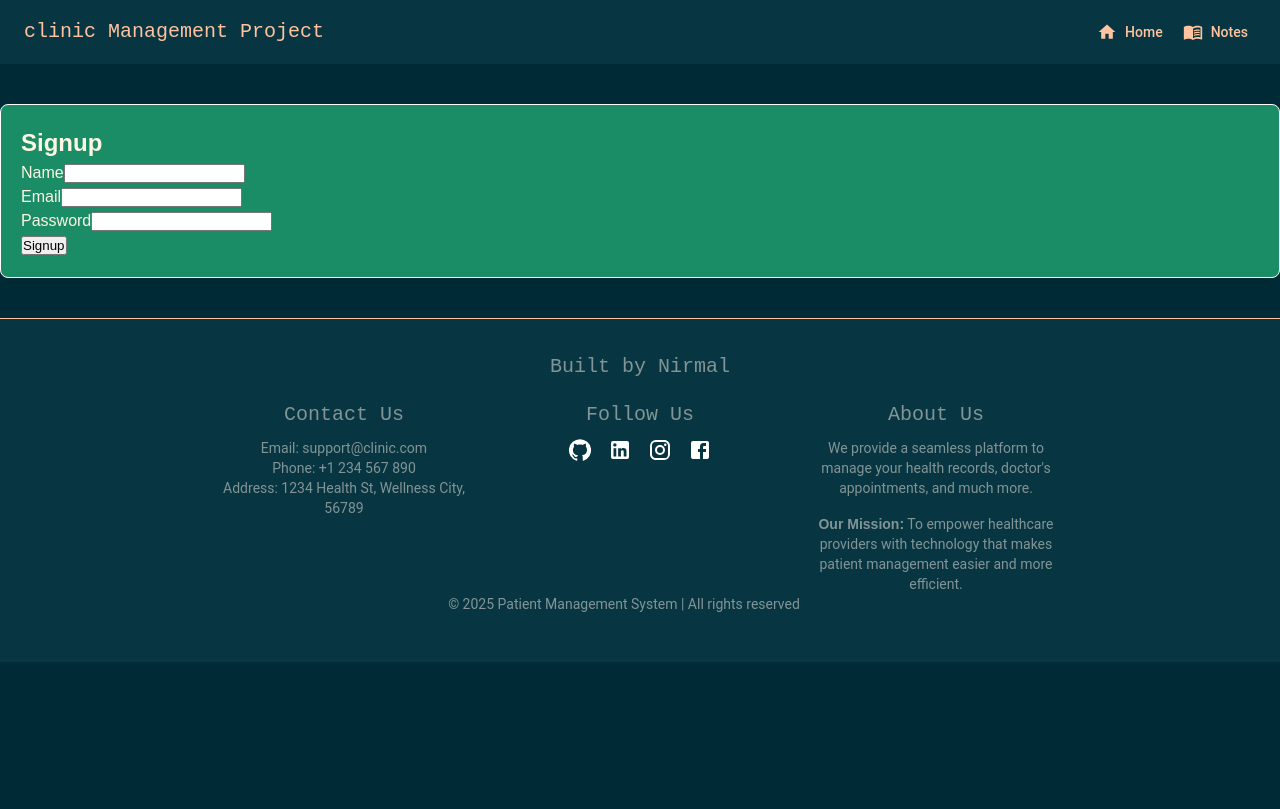
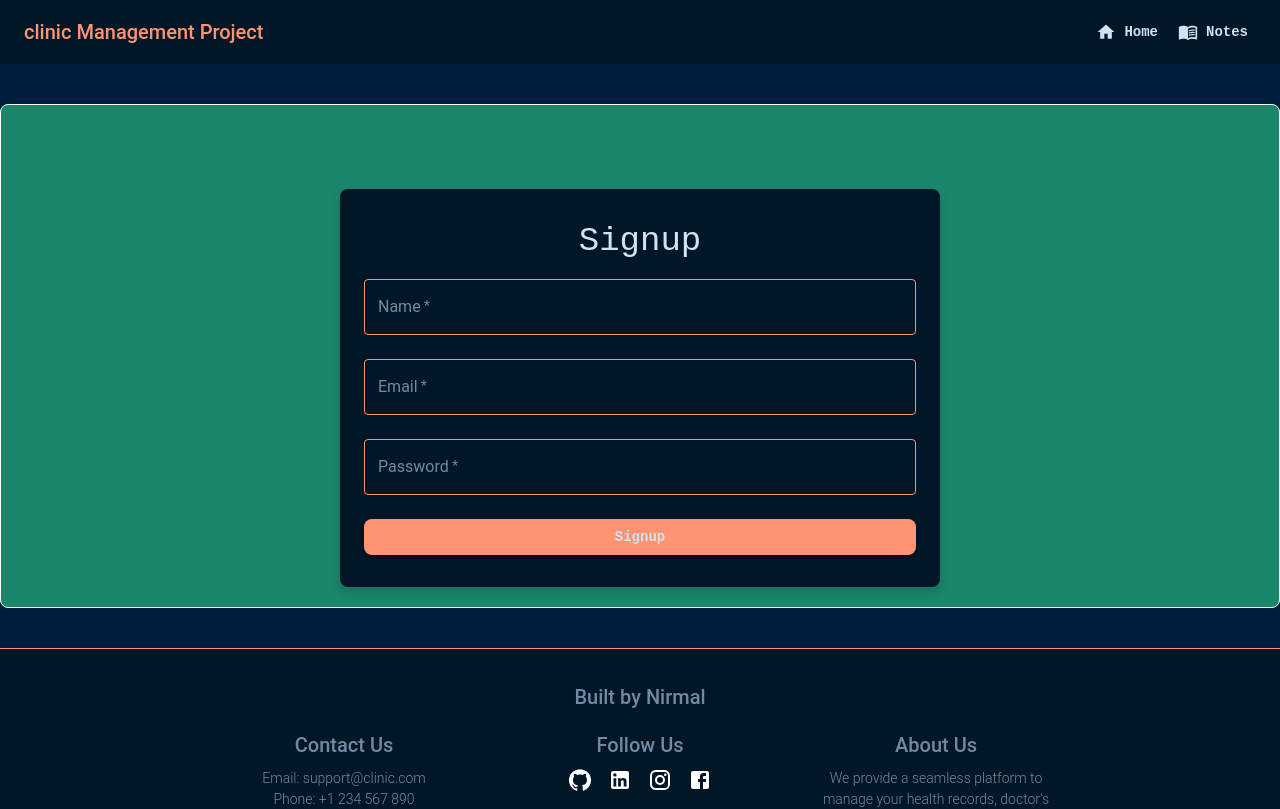
Before and after one commit to nirmal3002/clinic-Mgmt, a React (Create React App) app in the folder client/: page /signup in a window 1280 px wide. Shown: the top 809 px of the page. Built offline with nearby package versions, Linux system fonts and the light colour scheme.

Commit message:
prod deploy:theme change

```diff
--- a/client/src/components/Login.js
+++ b/client/src/components/Login.js
@@ -1,9 +1,12 @@
 import React, { useState } from "react";
+import { Button, TextField, Typography, Box, Container, Link } from "@mui/material";
+import { useTheme } from "@mui/material/styles";
 import axios from "axios";
 
 const Login = () => {
   const [email, setEmail] = useState(""); // State for email
   const [password, setPassword] = useState(""); // State for password
+  const theme = useTheme(); // Use the Solarized theme for styling
 
   const handleLogin = async (e) => {
     e.preventDefault();
@@ -21,28 +24,160 @@ const Login = () => {
   };
 
   return (
-    <form onSubmit={handleLogin}>
-      <h2>Login</h2>
-      <div>
-        <label>Email</label>
-        <input
+    <Container
+      maxWidth="sm"
+      sx={{
+        backgroundColor: theme.palette.background.paper,
+        boxShadow: "0px 4px 12px rgba(0, 0, 0, 0.2)",
+        borderRadius: "8px",
+        padding: "32px",
+        marginTop: "64px",
+      }}
+    >
+      {/* Logo/Header */}
+      <Box
+        sx={{
+          display: "flex",
+          justifyContent: "center",
+          marginBottom: "16px",
+        }}
+      >
+        <img
+          src="client/public/pngegg.png" // Replace with the actual path to your logo
+          alt="Logo"
+          style={{
+            width: "80px",
+            height: "80px",
+            borderRadius: "50%",
+            border: `2px solid ${theme.palette.primary.main}`,
+          }}
+        />
+      </Box>
+
+      {/* Login Title */}
+      <Typography
+        variant="h4"
+        align="center"
+        sx={{
+          marginBottom: "16px",
+          color: theme.palette.text.primary,
+          fontFamily: theme.typography.h2.fontFamily,
+        }}
+      >
+        Login
+      </Typography>
+
+      {/* Login Form */}
+      <Box
+        component="form"
+        onSubmit={handleLogin}
+        sx={{
+          display: "flex",
+          flexDirection: "column",
+          gap: "24px",
+        }}
+      >
+        <TextField
+          label="Email"
           type="email"
           value={email}
           onChange={(e) => setEmail(e.target.value)}
           required
+          fullWidth
+          InputLabelProps={{
+            style: { color: theme.palette.text.secondary },
+          }}
+          InputProps={{
+            style: { color: theme.palette.text.primary },
+          }}
+          sx={{
+            "& .MuiOutlinedInput-root": {
+              "& fieldset": {
+                borderColor: theme.palette.primary.main,
+              },
+              "&:hover fieldset": {
+                borderColor: theme.palette.secondary.main,
+              },
+              "&.Mui-focused fieldset": {
+                borderColor: theme.palette.primary.main,
+              },
+            },
+          }}
         />
-      </div>
-      <div>
-        <label>Password</label>
-        <input
+        <TextField
+          label="Password"
           type="password"
           value={password}
           onChange={(e) => setPassword(e.target.value)}
           required
+          fullWidth
+          InputLabelProps={{
+            style: { color: theme.palette.text.secondary },
+          }}
+          InputProps={{
+            style: { color: theme.palette.text.primary },
+          }}
+          sx={{
+            "& .MuiOutlinedInput-root": {
+              "& fieldset": {
+                borderColor: theme.palette.primary.main,
+              },
+              "&:hover fieldset": {
+                borderColor: theme.palette.secondary.main,
+              },
+              "&.Mui-focused fieldset": {
+                borderColor: theme.palette.primary.main,
+              },
+            },
+          }}
         />
-      </div>
-      <button type="submit">Login</button>
-    </form>
+        <Button
+          type="submit"
+          fullWidth
+          variant="contained"
+          sx={{
+            backgroundColor: theme.palette.primary.main,
+            color: theme.palette.text.primary,
+            textTransform: "none",
+            "&:hover": {
+              backgroundColor: theme.palette.secondary.main,
+            },
+          }}
+        >
+          Login
+        </Button>
+      </Box>
+
+      {/* Forgot Password Link */}
+      <Box
+        sx={{
+          display: "flex",
+          justifyContent: "space-between",
+          marginTop: "16px",
+        }}
+      >
+        <Link
+          href="#"
+          underline="hover"
+          sx={{
+            color: theme.palette.secondary.main,
+            fontFamily: theme.typography.h2.fontFamily,
+          }}
+        >
+          Forgot Password?
+        </Link>
+        <Link
+          href="/signup"
+          underline="hover"
+          sx={{
+            color: theme.palette.primary.main,
+            fontFamily: theme.typography.h2.fontFamily,
+          }}
+        >
+          Sign Up
+        </Link>
+      </Box>
+    </Container>
   );
 };
 
--- a/client/src/components/Signup.js
+++ b/client/src/components/Signup.js
@@ -1,10 +1,13 @@
 import React, { useState } from "react";
+import { Button, TextField, Typography, Box, Container } from "@mui/material";
+import { useTheme } from "@mui/material/styles";
 import axios from "axios";
 
 const Signup = () => {
-  const [name, setName] = useState("");
-  const [email, setEmail] = useState("");
-  const [password, setPassword] = useState("");
+  const [name, setName] = useState(""); // State for name
+  const [email, setEmail] = useState(""); // State for email
+  const [password, setPassword] = useState(""); // State for password
+  const theme = useTheme(); // Use the Solarized theme for styling
 
   const handleSignup = async (e) => {
     e.preventDefault();
@@ -22,22 +25,137 @@ const Signup = () => {
   };
 
   return (
-    <form onSubmit={handleSignup}>
-      <h2>Signup</h2>
-      <div>
-        <label>Name</label>
-        <input type="text" value={name} onChange={(e) => setName(e.target.value)} required />
-      </div>
-      <div>
-        <label>Email</label>
-        <input type="email" value={email} onChange={(e) => setEmail(e.target.value)} required />
-      </div>
-      <div>
-        <label>Password</label>
-        <input type="password" value={password} onChange={(e) => setPassword(e.target.value)} required />
-      </div>
-      <button type="submit">Signup</button>
-    </form>
+    <Container
+      maxWidth="sm"
+      sx={{
+        backgroundColor: theme.palette.background.paper,
+        boxShadow: "0px 4px 12px rgba(0, 0, 0, 0.2)",
+        borderRadius: "8px",
+        padding: "32px",
+        marginTop: "64px",
+      }}
+    >
+      {/* Signup Header */}
+      <Typography
+        variant="h4"
+        align="center"
+        sx={{
+          marginBottom: "16px",
+          color: theme.palette.text.primary,
+          fontFamily: theme.typography.h2.fontFamily,
+        }}
+      >
+        Signup
+      </Typography>
+
+      {/* Signup Form */}
+      <Box
+        component="form"
+        onSubmit={handleSignup}
+        sx={{
+          display: "flex",
+          flexDirection: "column",
+          gap: "24px",
+        }}
+      >
+        <TextField
+          label="Name"
+          type="text"
+          value={name}
+          onChange={(e) => setName(e.target.value)}
+          required
+          fullWidth
+          InputLabelProps={{
+            style: { color: theme.palette.text.secondary },
+          }}
+          InputProps={{
+            style: { color: theme.palette.text.primary },
+          }}
+          sx={{
+            "& .MuiOutlinedInput-root": {
+              "& fieldset": {
+                borderColor: theme.palette.primary.main,
+              },
+              "&:hover fieldset": {
+                borderColor: theme.palette.secondary.main,
+              },
+              "&.Mui-focused fieldset": {
+                borderColor: theme.palette.primary.main,
+              },
+            },
+          }}
+        />
+        <TextField
+          label="Email"
+          type="email"
+          value={email}
+          onChange={(e) => setEmail(e.target.value)}
+          required
+          fullWidth
+          InputLabelProps={{
+            style: { color: theme.palette.text.secondary },
+          }}
+          InputProps={{
+            style: { color: theme.palette.text.primary },
+          }}
+          sx={{
+            "& .MuiOutlinedInput-root": {
+              "& fieldset": {
+                borderColor: theme.palette.primary.main,
+              },
+              "&:hover fieldset": {
+                borderColor: theme.palette.secondary.main,
+              },
+              "&.Mui-focused fieldset": {
+                borderColor: theme.palette.primary.main,
+              },
+            },
+          }}
+        />
+        <TextField
+          label="Password"
+          type="password"
+          value={password}
+          onChange={(e) => setPassword(e.target.value)}
+          required
+          fullWidth
+          InputLabelProps={{
+            style: { color: theme.palette.text.secondary },
+          }}
+          InputProps={{
+            style: { color: theme.palette.text.primary },
+          }}
+          sx={{
+            "& .MuiOutlinedInput-root": {
+              "& fieldset": {
+                borderColor: theme.palette.primary.main,
+              },
+              "&:hover fieldset": {
+                borderColor: theme.palette.secondary.main,
+              },
+              "&.Mui-focused fieldset": {
+                borderColor: theme.palette.primary.main,
+              },
+            },
+          }}
+        />
+        <Button
+          type="submit"
+          fullWidth
+          variant="contained"
+          sx={{
+            backgroundColor: theme.palette.primary.main,
+            color: theme.palette.text.primary,
+            textTransform: "none",
+            "&:hover": {
+              backgroundColor: theme.palette.secondary.main,
+            },
+          }}
+        >
+          Signup
+        </Button>
+      </Box>
+    </Container>
   );
 };
 
--- a/client/src/container/Theme.js
+++ b/client/src/container/Theme.js
@@ -2,23 +2,23 @@
 import { createTheme } from '@mui/material/styles';
 
 const solarizedColors = {
-  base: '#002b36',
-  surface: '#073642',
-  overlay: '#586e75',
-  muted: '#657b83',
-  subtle: '#839496',
-  text: '#fdf6e3',
-  love: '#dc322f',
-  gold: '#b58900',
-  green: '#859900',
-  cyan: '#2aa198',
-  blue: '#268bd2',
-  magenta: '#d33682',
-  violet: '#6c71c4',
-  highlightLow: '#073642',
-  highlightMed: '#586e75',
-  highlightHigh: '#93a1a1',
-  skin:'#ffc3a0',
+  base: '#001f3f', // Deep navy blue for the background
+  surface: '#011627', // Dark blue-gray for cards and surfaces
+  overlay: '#22334c', // Medium blue-gray for overlays
+  muted: '#33475b', // Muted blue-gray
+  subtle: '#728aa1', // Subtle lighter gray-blue
+  text: '#d1e3f0', // Light grayish-white for text
+  love: '#e63946', // Vibrant red for errors or critical elements
+  gold: '#ffb703', // Bright gold for warnings
+  green: '#2a9d8f', // Sea green for success
+  cyan: '#00bcd4', // Bright cyan for secondary accents
+  blue: '#0077b6', // Vibrant blue for primary actions
+  magenta: '#9d4edd', // Bold purple-magenta for emphasis
+  violet: '#6c71c4', // Soft violet
+  highlightLow: '#023e8a', // Deep vibrant blue for low highlights
+  highlightMed: '#4361ee', // Medium blue for hover or active states
+  highlightHigh: '#4cc9f0', // Bright cyan for high contrast highlights
+  skin: '#ff9472', // Peachy tone for primary accents
 };
 
 const solarizedTheme = createTheme({
@@ -55,24 +55,41 @@ const solarizedTheme = createTheme({
   typography: {
     fontFamily: '"Fira Sans", "Roboto", "Helvetica", "Arial", sans-serif',
     h1: {
-      fontFamily: ' monospace',
+      fontFamily: '"Space Mono", monospace',
+      fontWeight: 700,
     },
     h2: {
       fontFamily: '"Space Mono", monospace',
+      fontWeight: 600,
     },
     h3: {
       fontFamily: '"Space Mono", monospace',
+      fontWeight: 500,
     },
     h4: {
-      fontFamily: '"Space Mono", monospace',
+      fontFamily: '"Roboto", sans-serif',
     },
     h5: {
-      fontFamily: '"Space Mono", monospace',
+      fontFamily: '"Roboto", sans-serif',
     },
     h6: {
+      fontFamily: '"Roboto", sans-serif',
+    },
+    body1: {
+      fontSize: '1rem',
+      fontWeight: 400,
+    },
+    body2: {
+      fontSize: '0.875rem',
+      fontWeight: 300,
+    },
+    button: {
       fontFamily: '"Space Mono", monospace',
+      fontWeight: 600,
+      textTransform: 'none',
     },
   },
+
   components: {
     MuiAppBar: {
       styleOverrides: {
@@ -85,14 +102,32 @@ const solarizedTheme = createTheme({
       styleOverrides: {
         root: {
           textTransform: 'none',
+          fontWeight: 600,
+          borderRadius: '8px',
+          color: solarizedColors.text,
         },
       },
     },
-    // MuiCssBaseline: {
-    //   styleOverrides: `
-    //     @import url('https://fonts.googleapis.com/css2?family=Fira+Sans:wght@300;400;500;700&family=Space+Mono:wght@400;700&display=swap');
-    //   `,
-    // },
+    MuiTextField: {
+      styleOverrides: {
+        root: {
+          '& label.Mui-focused': {
+            color: solarizedColors.primary,
+          },
+          '& .MuiOutlinedInput-root': {
+            '& fieldset': {
+              borderColor: solarizedColors.muted,
+            },
+            '&:hover fieldset': {
+              borderColor: solarizedColors.secondary,
+            },
+            '&.Mui-focused fieldset': {
+              borderColor: solarizedColors.primary,
+            },
+          },
+        },
+      },
+    },
   },
 });
 
```
Also changed, not shown: client/public/pngegg.png (added), 8 other files (tests, documents, lock files or other folders).
